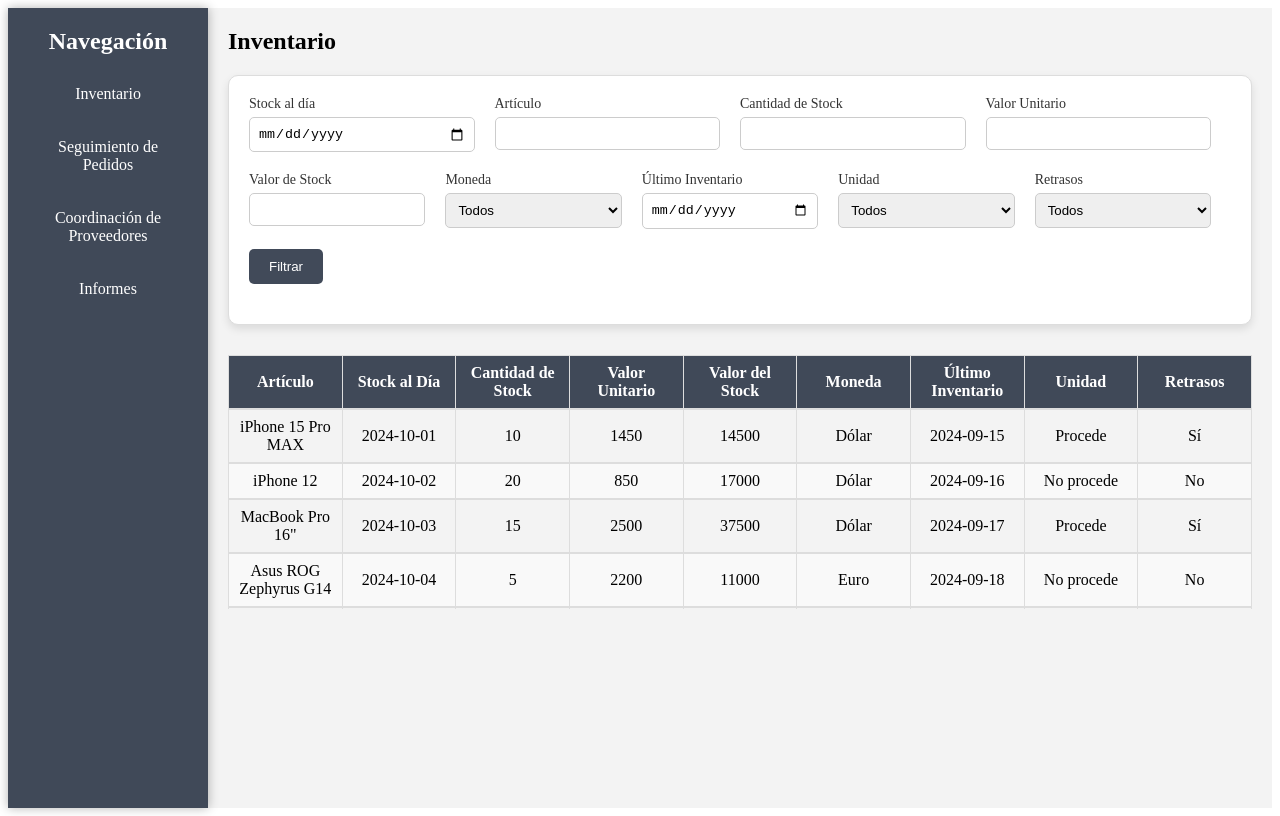
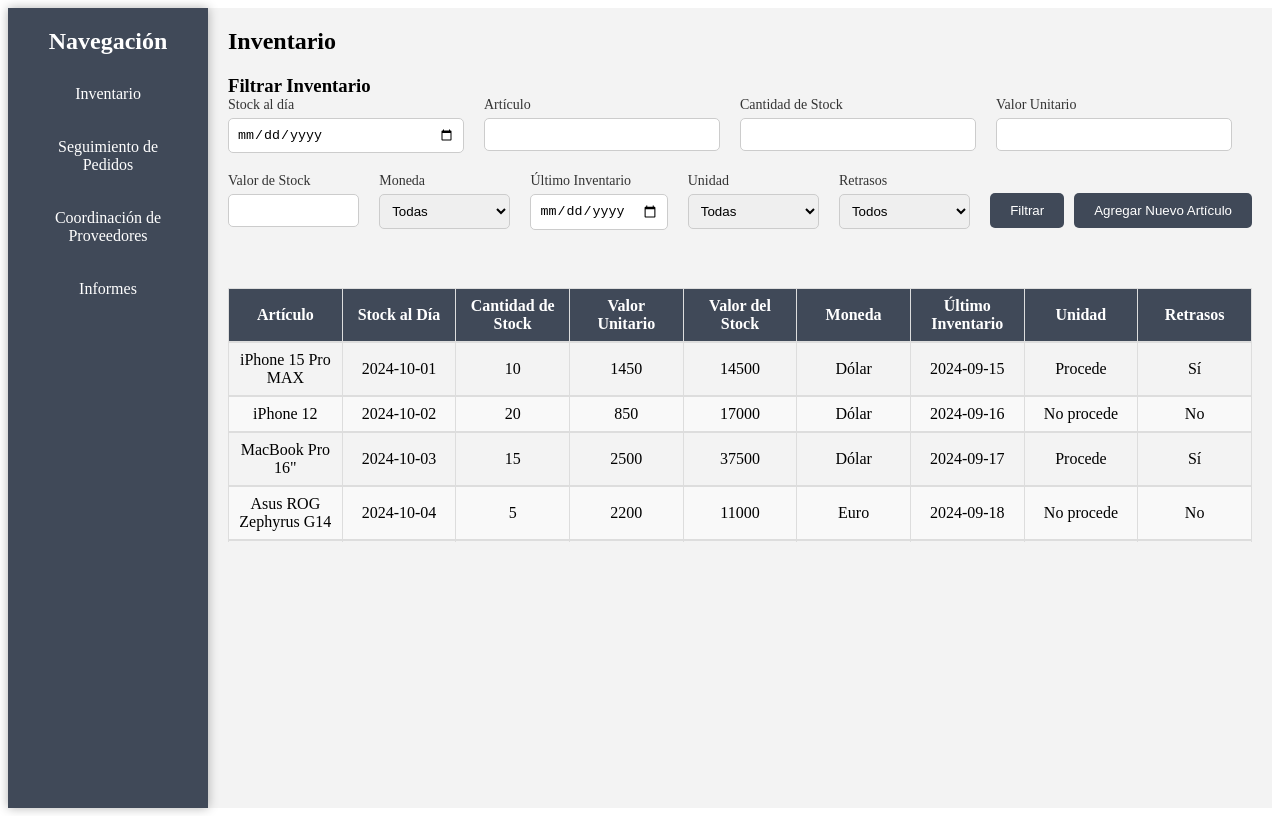
Before and after one commit to SebaNiSfran/jorlogistic, an Angular app: page /inventory in a window 1280 px wide. Built offline with nearby package versions, Linux system fonts and the light colour scheme.

Commit message:
actualizacion 4 diego inventario

```diff
--- a/package.json
+++ b/package.json
@@ -19,7 +19,7 @@
     "@angular/platform-browser-dynamic": "^18.2.0",
     "@angular/router": "^18.2.0",
     "rxjs": "~7.8.0",
-    "sweetalert2": "^11.14.2",
+    "sweetalert2": "^11.14.3",
     "tslib": "^2.3.0",
     "zone.js": "~0.14.10"
   },
--- a/src/app/inventory/inventory.component.css
+++ b/src/app/inventory/inventory.component.css
@@ -16,6 +16,7 @@ html, body {
   background-color: #f3f3f3;
   flex-direction: row;
 }
+
 
 .sidebar {
   background-color: rgba(45, 55, 72, 0.9);
@@ -47,12 +48,13 @@ html, body {
   color: #fff;
   padding: 10px;
   display: block;
-  transition: background-color 0.3s;
+  transition: background-color 0.3s ease;
 }
 
 .sidebar ul li a:hover {
   background-color: #4e54c8;
 }
+
 
 .main-content {
   flex: 1;
@@ -65,6 +67,7 @@ html, body {
   margin-bottom: 20px;
 }
 
+
 .inventory-form {
   padding: 20px;
   background-color: white;
@@ -72,13 +75,6 @@ html, body {
   box-shadow: 0 4px 8px rgba(0, 0, 0, 0.1);
   border: 1px solid #ddd;
   margin-bottom: 30px;
-}
-
-.inventory-box {
-  padding: 20px;
-  background-color: white;
-  border-radius: 10px;
-  box-shadow: 0 4px 8px rgba(0, 0, 0, 0.1);
 }
 
 .inventory-row {
@@ -105,12 +101,18 @@ html, body {
   padding: 8px;
   border-radius: 5px;
   border: 1px solid #ccc;
+  transition: border-color 0.3s ease;
 }
 
 .inventory-item input:focus,
 .inventory-item select:focus {
   outline: none;
   border-color: #007bff;
+}
+
+
+.table-container {
+  overflow: hidden;
 }
 
 .inventory-table {
@@ -124,7 +126,6 @@ html, body {
   border: 1px solid #dddddd;
   text-align: center;
   padding: 8px;
-  overflow: hidden;
 }
 
 .inventory-table th {
@@ -167,6 +168,14 @@ html, body {
   color: #999;
 }
 
+
+.button-container {
+  display: flex;
+  justify-content: flex-start;
+  margin-top: 20px;
+}
+
+
 .filter-btn {
   padding: 10px 20px;
   background-color: rgba(45, 55, 72, 0.9);
@@ -175,8 +184,53 @@ html, body {
   border-radius: 5px;
   cursor: pointer;
   transition: background-color 0.3s ease;
+  margin-right: 10px;
 }
 
 .filter-btn:hover {
   background-color: #4e54c8;
 }
+
+
+.add-btn {
+  padding: 10px 20px;
+  background-color: rgba(45, 55, 72, 0.9);
+  color: white;
+  border: none;
+  border-radius: 5px;
+  cursor: pointer;
+  transition: background-color 0.3s ease;
+}
+
+.add-btn:hover {
+  background-color: rgba(45, 55, 72, 0.9);
+}
+
+.action-button {
+  padding: 10px 20px;
+  border: none;
+  border-radius: 5px;
+  cursor: pointer;
+  transition: background-color 0.3s ease;
+  margin-right: 10px;
+}
+
+
+.add-button {
+  background-color: rgba(45, 55, 72, 0.9);
+  color: white;
+}
+
+.add-button:hover {
+  background-color: rgba(45, 55, 72, 0.9);
+}
+
+
+.cancel-button {
+  background-color: #dc3545;
+  color: white;
+}
+
+.cancel-button:hover {
+  background-color: #c82333;
+}
--- a/src/app/inventory/inventory.component.html
+++ b/src/app/inventory/inventory.component.html
@@ -1,4 +1,5 @@
 <div class="inventory-container">
+  <!-- Barra lateral de navegación -->
   <nav class="sidebar">
     <h2>Navegación</h2>
     <ul>
@@ -9,70 +10,143 @@
     </ul>
   </nav>
 
+  <!-- Contenido principal -->
   <div class="main-content">
     <h2 class="title">Inventario</h2>
 
-    <div class="inventory-form">
+    <!-- Formulario de Filtrado -->
+    <div class="inventory-filter">
+      <h3>Filtrar Inventario</h3>
       <div class="inventory-row">
         <div class="inventory-item">
-          <label for="stock-date">Stock al día</label>
-          <input type="date" id="stock-date" />
+          <label for="filter-stock-date">Stock al día</label>
+          <input type="date" id="filter-stock-date" [(ngModel)]="filters.stockDate" (ngModelChange)="filterInventory()" />
         </div>
         <div class="inventory-item">
-          <label for="article">Artículo</label>
-          <input type="text" id="article" />
+          <label for="filter-article">Artículo</label>
+          <input type="text" id="filter-article" [(ngModel)]="filters.article" (ngModelChange)="filterInventory()" />
         </div>
         <div class="inventory-item">
-          <label for="stock-quantity">Cantidad de Stock</label>
-          <input type="number" id="stock-quantity" />
+          <label for="filter-stock-quantity">Cantidad de Stock</label>
+          <input type="number" id="filter-stock-quantity" [(ngModel)]="filters.stockQuantity" (ngModelChange)="filterInventory()" />
         </div>
         <div class="inventory-item">
-          <label for="unit-value">Valor Unitario</label>
-          <input type="number" id="unit-value" step="0.01" />
+          <label for="filter-unit-value">Valor Unitario</label>
+          <input type="number" id="filter-unit-value" step="0.01" [(ngModel)]="filters.unitValue" (ngModelChange)="filterInventory()" />
         </div>
       </div>
-
       <div class="inventory-row">
         <div class="inventory-item">
-          <label for="stock-value">Valor de Stock</label>
-          <input type="number" id="stock-value" step="0.01" />
+          <label for="filter-stock-value">Valor de Stock</label>
+          <input type="number" id="filter-stock-value" step="0.01" [(ngModel)]="filters.stockValue" (ngModelChange)="filterInventory()" />
         </div>
         <div class="inventory-item">
-          <label for="currency">Moneda</label>
-          <select id="currency">
-            <option value="all">Todos</option>
+          <label for="filter-currency">Moneda</label>
+          <select id="filter-currency" [(ngModel)]="filters.currency" (ngModelChange)="filterInventory()">
+            <option value="">Todas</option>
             <option value="Dólar">Dólar</option>
             <option value="Peso">Peso</option>
             <option value="Euro">Euro</option>
           </select>
         </div>
         <div class="inventory-item">
-          <label for="last-inventory">Último Inventario</label>
-          <input type="date" id="last-inventory" />
+          <label for="filter-last-inventory">Último Inventario</label>
+          <input type="date" id="filter-last-inventory" [(ngModel)]="filters.lastInventory" (ngModelChange)="filterInventory()" />
         </div>
         <div class="inventory-item">
-          <label for="unit">Unidad</label>
-          <select id="unit">
-            <option value="all">Todos</option>
+          <label for="filter-unit">Unidad</label>
+          <select id="filter-unit" [(ngModel)]="filters.unit" (ngModelChange)="filterInventory()">
+            <option value="">Todas</option>
             <option value="Procede">Procede</option>
-            <option value="No procede">No Procede</option>
+            <option value="No procede">No procede</option>
           </select>
         </div>
         <div class="inventory-item">
-          <label for="delays">Retrasos</label>
-          <select id="delays">
-            <option value="all">Todos</option>
+          <label for="filter-delays">Retrasos</label>
+          <select id="filter-delays" [(ngModel)]="filters.delays" (ngModelChange)="filterInventory()">
+            <option value="">Todos</option>
             <option value="Sí">Sí</option>
             <option value="No">No</option>
           </select>
         </div>
+
+        <div class="inventory-row">
+          <div class="button-container">
+              <button id="filter-button" class="filter-btn" (click)="filterInventory()">Filtrar</button>
+              <button class="add-btn" (click)="showAddForm()">Agregar Nuevo Artículo</button>
+          </div>
       </div>
 
-      <div class="inventory-row">
-        <button id="filter-button" class="filter-btn" (click)="filterInventory()">Filtrar</button>
+
+
       </div>
     </div>
 
+
+
+    <div *ngIf="showForm" class="form-popup">
+      <h3>Agregar Nuevo Artículo</h3>
+      <div class="inventory-form">
+        <div class="inventory-row">
+          <div class="inventory-item">
+            <label for="new-stock-date">Stock al día</label>
+            <input type="date" id="new-stock-date" [(ngModel)]="newItem.stockDate" />
+          </div>
+          <div class="inventory-item">
+            <label for="new-article">Artículo</label>
+            <input type="text" id="new-article" [(ngModel)]="newItem.article" />
+          </div>
+          <div class="inventory-item">
+            <label for="new-stock-quantity">Cantidad de Stock</label>
+            <input type="number" id="new-stock-quantity" [(ngModel)]="newItem.stockQuantity" />
+          </div>
+          <div class="inventory-item">
+            <label for="new-unit-value">Valor Unitario</label>
+            <input type="number" id="new-unit-value" step="0.01" [(ngModel)]="newItem.unitValue" />
+          </div>
+        </div>
+
+        <div class="inventory-row">
+          <div class="inventory-item">
+            <label for="new-stock-value">Valor de Stock</label>
+            <input type="number" id="new-stock-value" step="0.01" [(ngModel)]="newItem.stockValue" />
+          </div>
+          <div class="inventory-item">
+            <label for="new-currency">Moneda</label>
+            <select id="new-currency" [(ngModel)]="newItem.currency">
+              <option value="Dólar">Dólar</option>
+              <option value="Peso">Peso</option>
+              <option value="Euro">Euro</option>
+            </select>
+          </div>
+          <div class="inventory-item">
+            <label for="new-last-inventory">Último Inventario</label>
+            <input type="date" id="new-last-inventory" [(ngModel)]="newItem.lastInventory" />
+          </div>
+          <div class="inventory-item">
+            <label for="new-unit">Unidad</label>
+            <select id="new-unit" [(ngModel)]="newItem.unit">
+              <option value="Procede">Procede</option>
+              <option value="No procede">No Procede</option>
+            </select>
+          </div>
+          <div class="inventory-item">
+            <label for="new-delays">Retrasos</label>
+            <select id="new-delays" [(ngModel)]="newItem.delays">
+              <option value="Sí">Sí</option>
+              <option value="No">No</option>
+            </select>
+          </div>
+        </div>
+
+        <div class="inventory-row">
+          <button class="action-button add-button" (click)="addInventoryItem()">Agregar</button>
+          <button class="action-button cancel-button" (click)="closeForm()">Cancelar</button>
+        </div>
+      </div>
+    </div>
+
+    <!-- Tabla de inventario -->
     <div class="table-container">
       <table class="inventory-table">
         <thead>
@@ -88,7 +162,7 @@
             <th>Retrasos</th>
           </tr>
         </thead>
-        <tbody id="table-body">
+        <tbody>
           <tr *ngFor="let item of filteredItems">
             <td>{{ item.article }}</td>
             <td>{{ item.stockDate }}</td>
@@ -100,6 +174,7 @@
             <td>{{ item.unit }}</td>
             <td>{{ item.delays }}</td>
           </tr>
+          <!-- Mensaje si no hay datos -->
           <tr *ngIf="filteredItems.length === 0">
             <td colspan="9">No hay datos para mostrar</td>
           </tr>
--- a/src/app/inventory/inventory.component.ts
+++ b/src/app/inventory/inventory.component.ts
@@ -1,18 +1,42 @@
 import { Component } from '@angular/core';
 import { CommonModule } from '@angular/common';
 import { RouterModule } from '@angular/router';
+import { FormsModule } from '@angular/forms';
 
 @Component({
   selector: 'app-inventory',
   standalone: true,
-  imports: [CommonModule, RouterModule],
+  imports: [CommonModule, RouterModule, FormsModule],
   templateUrl: './inventory.component.html',
-  styleUrls: ['./inventory.component.css'],
+  styleUrls: ['./inventory.component.css']
 })
 export class InventoryComponent {
-  alertMessage: string = '';
+  filters = {
+    stockDate: '',
+    article: '',
+    stockQuantity: '',
+    unitValue: '',
+    stockValue: '',
+    currency: '',
+    lastInventory: '',
+    unit: '',
+    delays: ''
+  };
 
-  // Datos de los artículos del inventario
+  showForm = false;
+
+  newItem = {
+    stockDate: '',
+    article: '',
+    stockQuantity: '',
+    unitValue: '',
+    stockValue: '',
+    currency: '',
+    lastInventory: '',
+    unit: '',
+    delays: ''
+  };
+
   inventoryItems = [
     {
       article: 'iPhone 15 Pro MAX',
@@ -126,55 +150,54 @@ export class InventoryComponent {
     },
   ];
 
-  filteredItems: any[] = [...this.inventoryItems];
+  filteredItems = [...this.inventoryItems];
 
-  constructor() {}
-
-
-  showAlert(message: string) {
-    this.alertMessage = message;
-    setTimeout(() => {
-      this.alertMessage = '';
-    }, 3000);
+  filterInventory() {
+    this.filteredItems = this.inventoryItems.filter(item => {
+      return (!this.filters.stockDate || item.stockDate === this.filters.stockDate)
+        && (!this.filters.article || item.article.toLowerCase().includes(this.filters.article.toLowerCase()))
+        && (!this.filters.stockQuantity || item.stockQuantity === +this.filters.stockQuantity)
+        && (!this.filters.unitValue || item.unitValue === +this.filters.unitValue)
+        && (!this.filters.stockValue || item.stockValue === +this.filters.stockValue)
+        && (!this.filters.currency || item.currency === this.filters.currency)
+        && (!this.filters.lastInventory || item.lastInventory === this.filters.lastInventory)
+        && (!this.filters.unit || item.unit === this.filters.unit)
+        && (!this.filters.delays || item.delays === this.filters.delays);
+    });
   }
 
+  showAddForm() {
+    this.showForm = true;
+  }
 
-  filterInventory() {
-    const stockDate = (document.getElementById('stock-date') as HTMLInputElement).value;
-    const article = (document.getElementById('article') as HTMLInputElement).value.toLowerCase();
-    const stockQuantity = (document.getElementById('stock-quantity') as HTMLInputElement).value;
-    const unitValue = (document.getElementById('unit-value') as HTMLInputElement).value;
-    const stockValue = (document.getElementById('stock-value') as HTMLInputElement).value;
-    const currency = (document.getElementById('currency') as HTMLSelectElement).value;
-    const lastInventory = (document.getElementById('last-inventory') as HTMLInputElement).value;
-    const unit = (document.getElementById('unit') as HTMLSelectElement).value;
-    const delays = (document.getElementById('delays') as HTMLSelectElement).value;
+  closeForm() {
+    this.showForm = false;
+    this.newItem = {
+      stockDate: '',
+      article: '',
+      stockQuantity: '',
+      unitValue: '',
+      stockValue: '',
+      currency: '',
+      lastInventory: '',
+      unit: '',
+      delays: ''
+    };
+  }
 
-
-    this.filteredItems = this.inventoryItems.filter(item => {
-      const matchesStockDate = stockDate ? item.stockDate === stockDate : true;
-      const matchesArticle = article ? item.article.toLowerCase().includes(article) : true;
-      const matchesStockQuantity = stockQuantity ? item.stockQuantity === +stockQuantity : true;
-      const matchesUnitValue = unitValue ? item.unitValue === +unitValue : true;
-      const matchesStockValue = stockValue ? item.stockValue === +stockValue : true;
-      const matchesCurrency = currency !== 'all' ? item.currency === currency : true;
-      const matchesLastInventory = lastInventory ? item.lastInventory === lastInventory : true;
-      const matchesUnit = unit !== 'all' ? item.unit === unit : true;
-      const matchesDelays = delays !== 'all' ? item.delays === delays : true;
-
-      return matchesStockDate &&
-             matchesArticle &&
-             matchesStockQuantity &&
-             matchesUnitValue &&
-             matchesStockValue &&
-             matchesCurrency &&
-             matchesLastInventory &&
-             matchesUnit &&
-             matchesDelays;
+  addInventoryItem() {
+    this.inventoryItems.push({
+      stockDate: this.newItem.stockDate,
+      article: this.newItem.article,
+      stockQuantity: +this.newItem.stockQuantity,
+      unitValue: +this.newItem.unitValue,
+      stockValue: +this.newItem.stockValue,
+      currency: this.newItem.currency,
+      lastInventory: this.newItem.lastInventory,
+      unit: this.newItem.unit,
+      delays: this.newItem.delays
     });
-
-    if (this.filteredItems.length === 0) {
-      this.showAlert('No se encontraron artículos que coincidan con los criterios de filtrado.');
-    }
+    this.filteredItems = [...this.inventoryItems];
+    this.closeForm();
   }
 }
```
Also changed, not shown: 1 other file (tests, documents, lock files or other folders).
